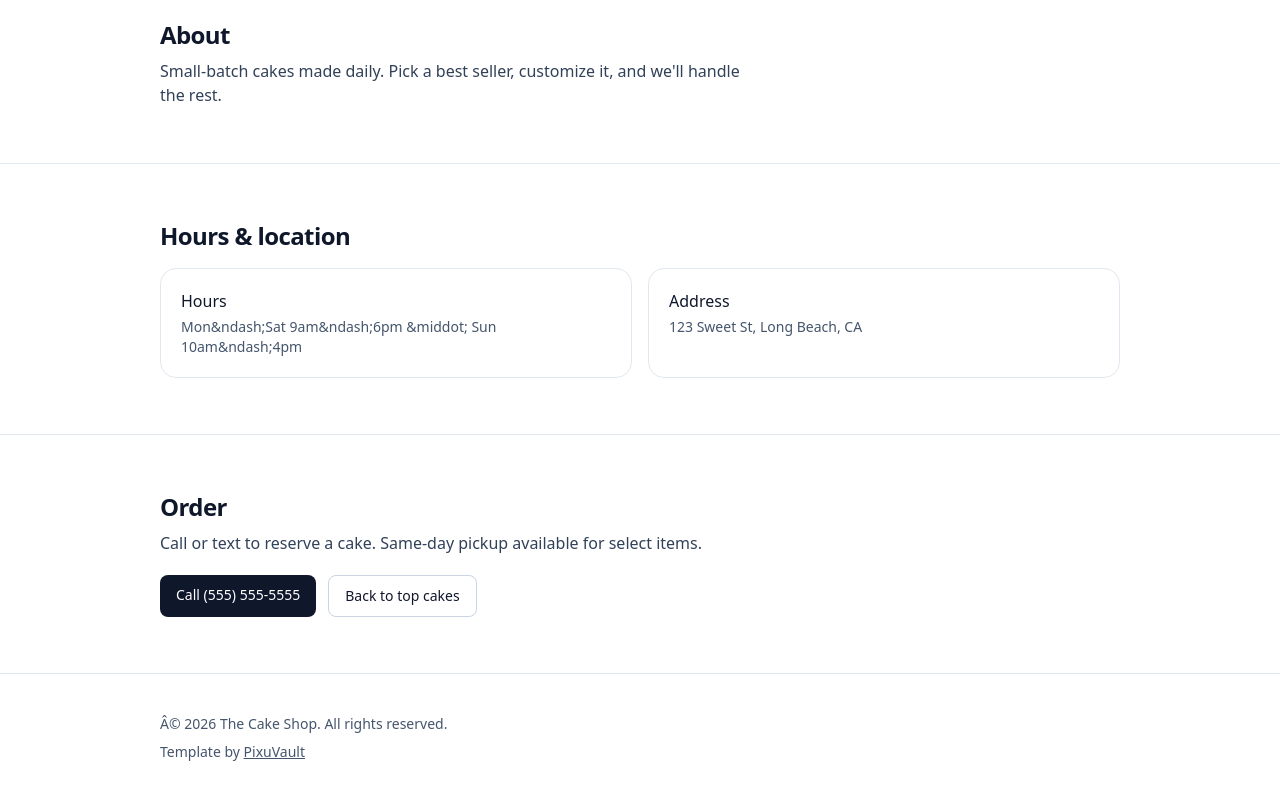
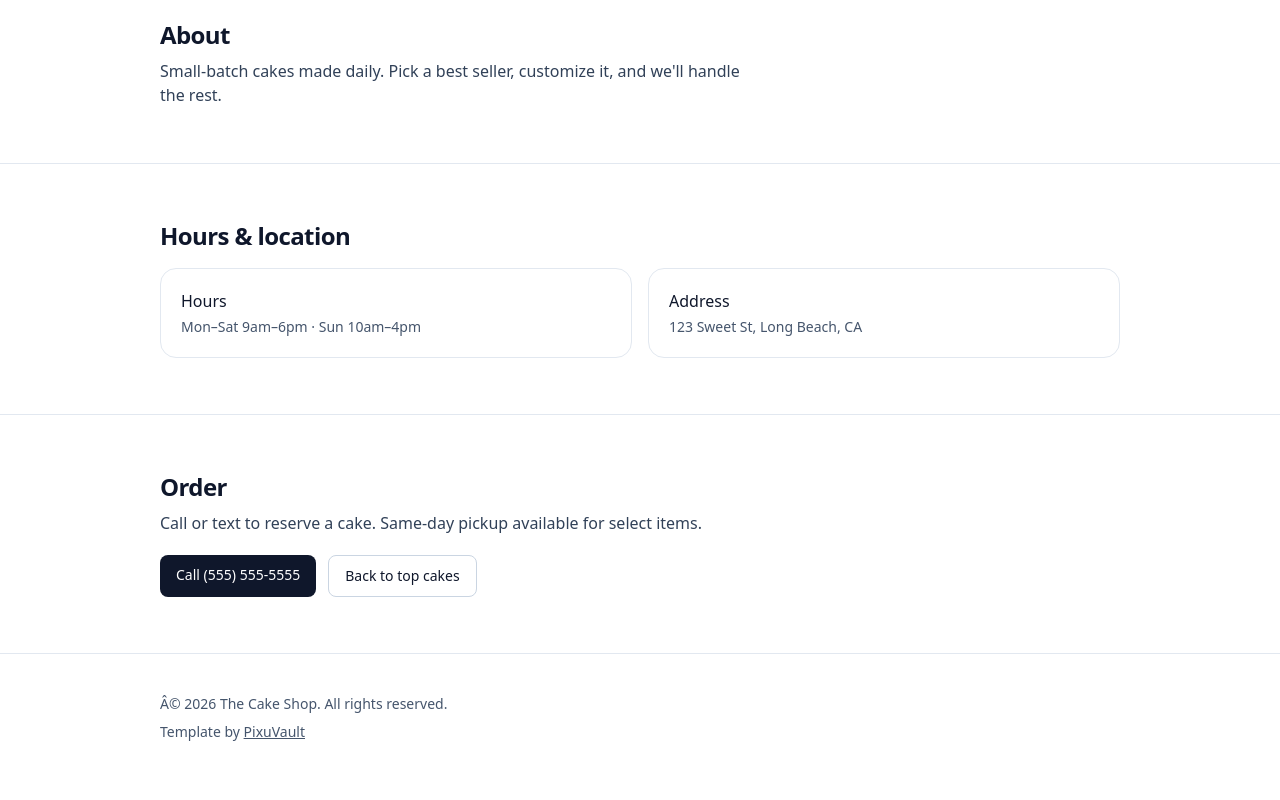
Before and after one commit to lon-ganancial/the-cake-shop-demo, a plain HTML site: page index.html in a window 1280 px wide. Shown: the part 1417-2217 px from the top of the page. Drawn offline with Linux system fonts and the light colour scheme.

Commit message:
Publish dist: 2026-01-17 15:05:47

```diff
--- a/index.html
+++ b/index.html
@@ -171,7 +171,8 @@
     <div class="mt-4 grid gap-4 sm:grid-cols-2">
       <div class="rounded-2xl border border-slate-200 p-5">
         <h3 class="font-medium">Hours</h3>
-        <p class="mt-1 text-sm text-slate-600">Mon&amp;ndash;Sat 9am&amp;ndash;6pm &amp;middot; Sun 10am&amp;ndash;4pm</p>
+        <p class="mt-1 text-sm text-slate-600">Mon&ndash;Sat 9am&ndash;6pm &middot; Sun 10am&ndash;4pm</p>
+
       </div>
 
       <div class="rounded-2xl border border-slate-200 p-5">
```
